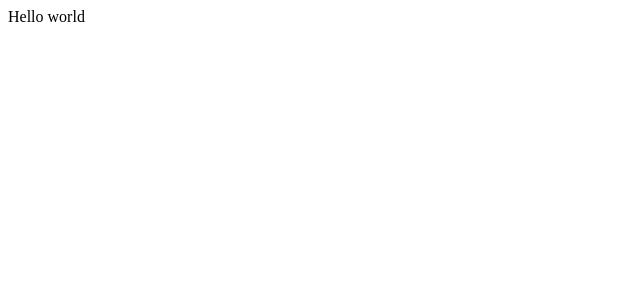
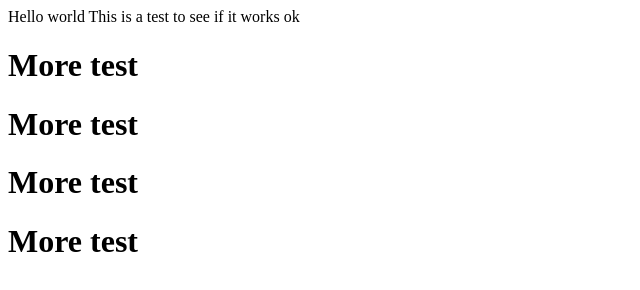
Before and after one commit to architectEngineer2000/TestSite2, a plain HTML site: page index.html in a window 1280 px wide. Shown: the whole page, without its empty margins (0-640 px from the left). Drawn offline with Linux system fonts and the light colour scheme.

Commit message:
This is initial test of the web page.
A first test of the changes

```diff
--- a/index.html
+++ b/index.html
@@ -10,6 +10,11 @@
 
 <body>
   Hello world
+  This is a test to see if it works ok
+  <h1>More test </h1>
+   <h1>More test </h1>
+   <h1>More test </h1>
+   <h1>More test </h1>
   <script src="script.js"></script>
 </body>
 
```
